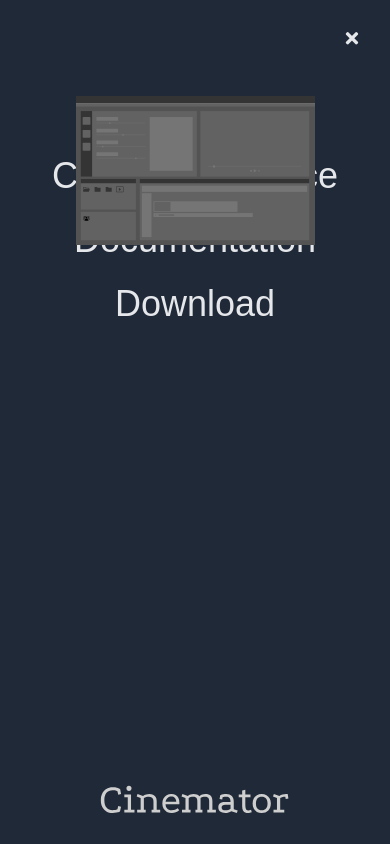
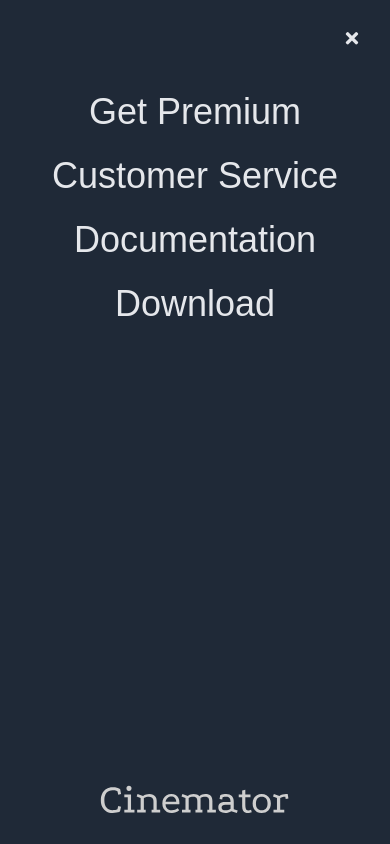
Before and after one commit to akbarrivaldy/cinemator, a React (Vite) app: page / in a window 390 px wide. Both pictures are taken after a click on the element 350 px from the left and 38 px from the top of the page. Shown: the top 844 px of the page. Built offline with nearby package versions, Linux system fonts and the light colour scheme.

Commit message:
add: transition style to nav mobile

```diff
--- a/src/App.jsx
+++ b/src/App.jsx
@@ -29,7 +29,7 @@
             <div className="py-2 px-4 hover:bg-gray-600 lg:hidden cursor-pointer" onClick={() => { setIsOpen(!isOpen) }}>
               <i className="fas fa-bars text-lg text-gray-200"></i>
             </div>
-            <div id="nav-mobile" className={ `${isOpen ? 'fixed' : 'hidden'} lg:hidden top-0 right-0 left-0 bottom-0 bg-gray-800` }>
+            <div id="nav-mobile" className={ `${isOpen ? 'fixed' : 'hidden'} lg:hidden top-0 right-0 left-0 bottom-0 bg-gray-800 z-20` }>
               <div className="container flex flex-col h-full justify-between">
                 <div className="flex justify-end mt-4">
                   <div className="py-2 px-4 hover:bg-gray-600 cursor-pointer" onClick={() => { setIsOpen(!isOpen) }}>
```
